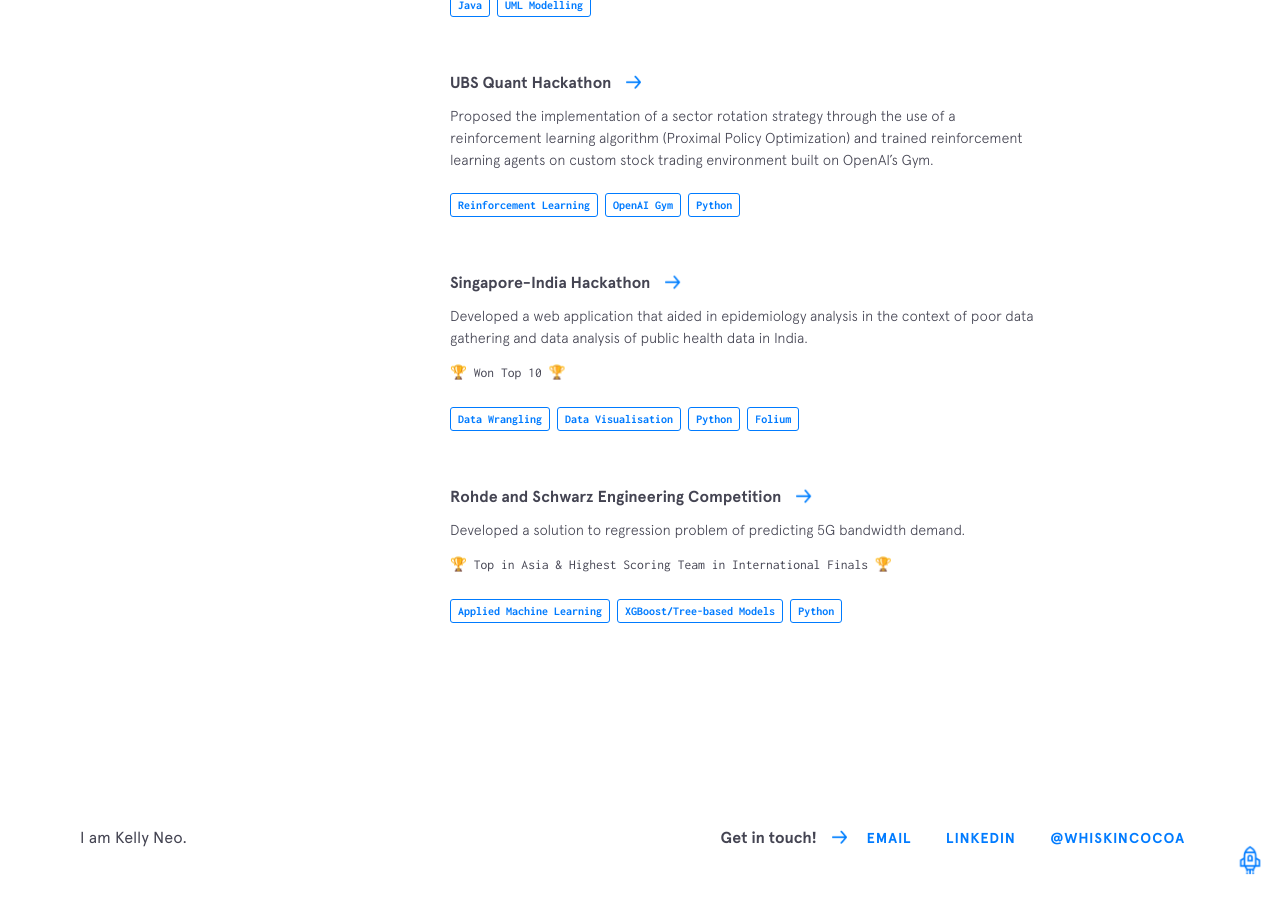
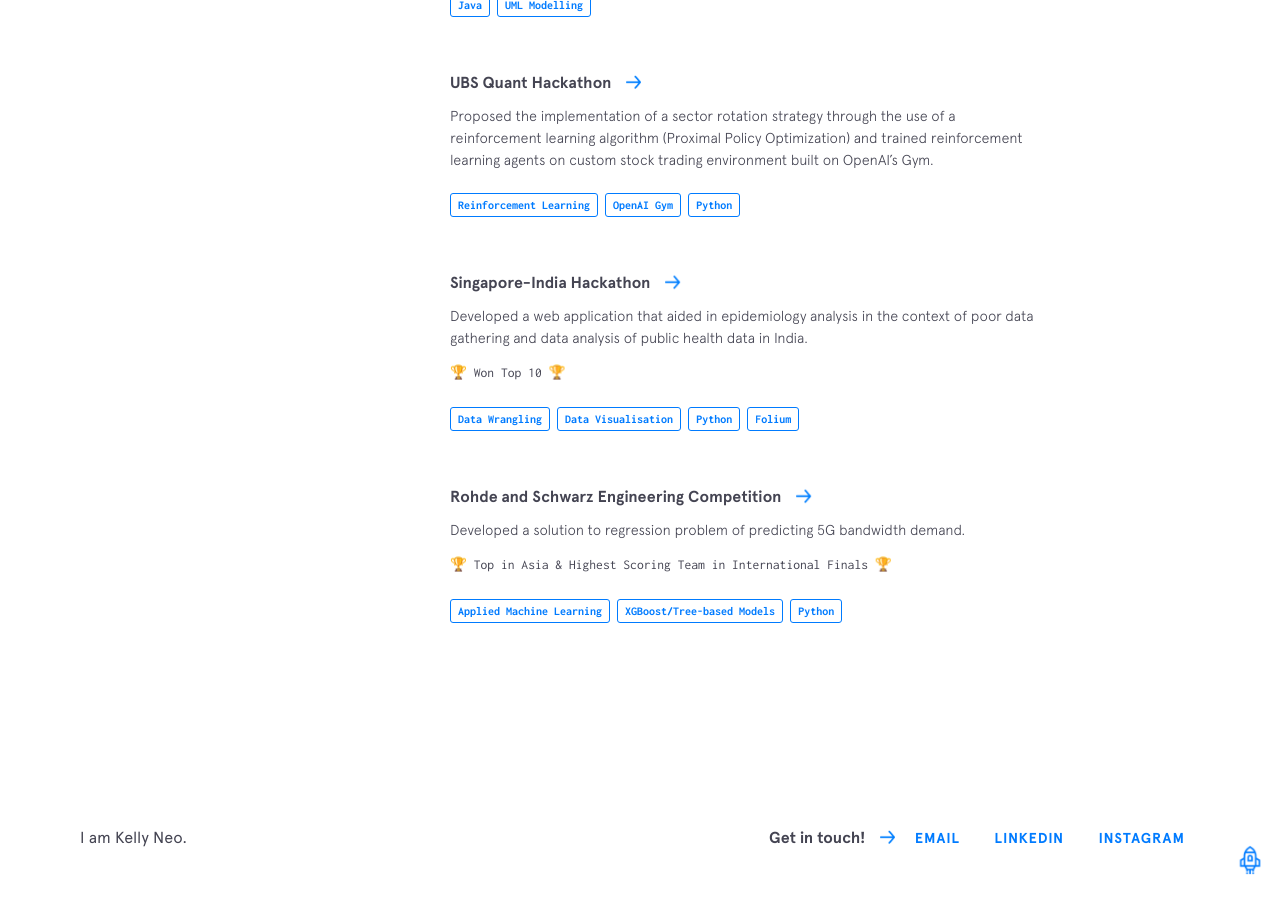
Before and after one commit to keahleh/keahleh.github.io, a Jekyll site: the page built from index.html, in a window 1280 px wide and 900 px high, scrolled down 4735 px. Built offline with Jekyll 4.4.1, drawn with Linux system fonts in a browser that asks for light colours; nearby versions of some CDN libraries.

Commit message:
ighandle

```diff
--- a/_config.yml
+++ b/_config.yml
@@ -1,7 +1,7 @@
 # Site settings
 name: Kelly Neo
 title: Kelly Neo | Passionate about Digital Marketing
-description: Psychology / Marketing student passionate about understanding huamns' behaviour and their decisions that will impact businesses.
+description: Psychology / Marketing student passionate about understanding humans' behaviour and their decisions that will impact businesses.
 url: https://keahleh.github.io/
 baseurl: ''
 email: kelly.neo.2019@smu.edu.sg
@@ -13,7 +13,7 @@
     url: mailto:kelly.neo.2019@smu.edu.sg
   - title: linkedin
     url: https://www.linkedin.com/in/kelly-neo-67448117a/
-  - title: '@whiskincocoa'
+  - title: Instagram
     url: https://www.instagram.com/whiskincocoa/
   # - title: github
   #   url: https://github.com/jervvs
```
